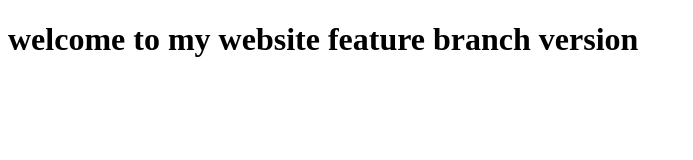
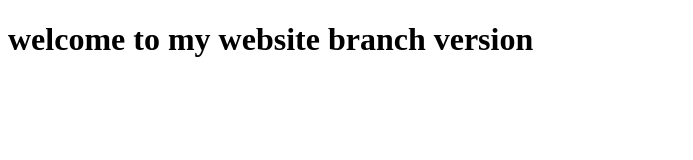
Before and after one commit to vinny1-jpg/team-website, a plain HTML site: page index.html in a window 1280 px wide. Shown: the whole page, without its empty margins (0-693 px from the left). Drawn offline with Linux system fonts and the light colour scheme.

Commit message:
changed the heading

```diff
--- a/index.html
+++ b/index.html
@@ -6,6 +6,6 @@
     <title>Document</title>
 </head>
 <body>
-   <h1> welcome to my website feature branch version</h1>
+   <h1> welcome to my website branch version</h1>
 </body>
 </html>
```
